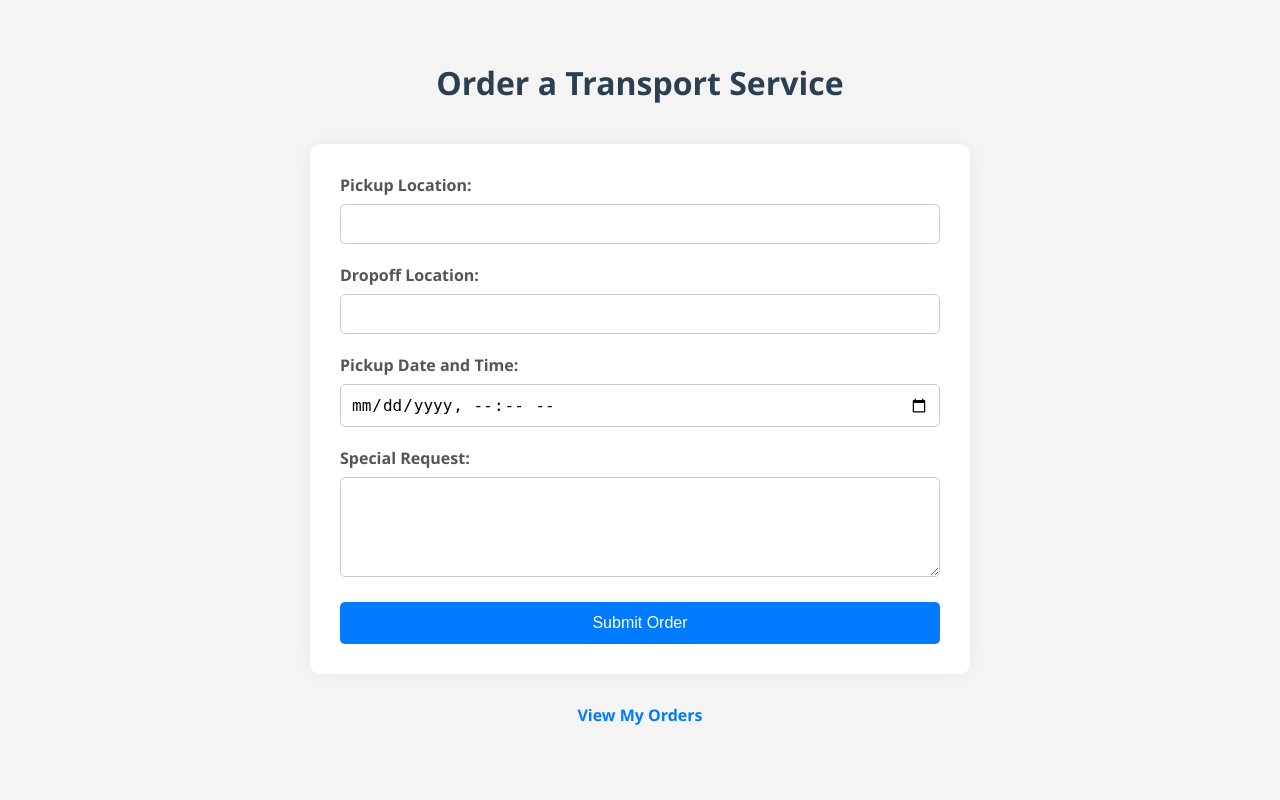
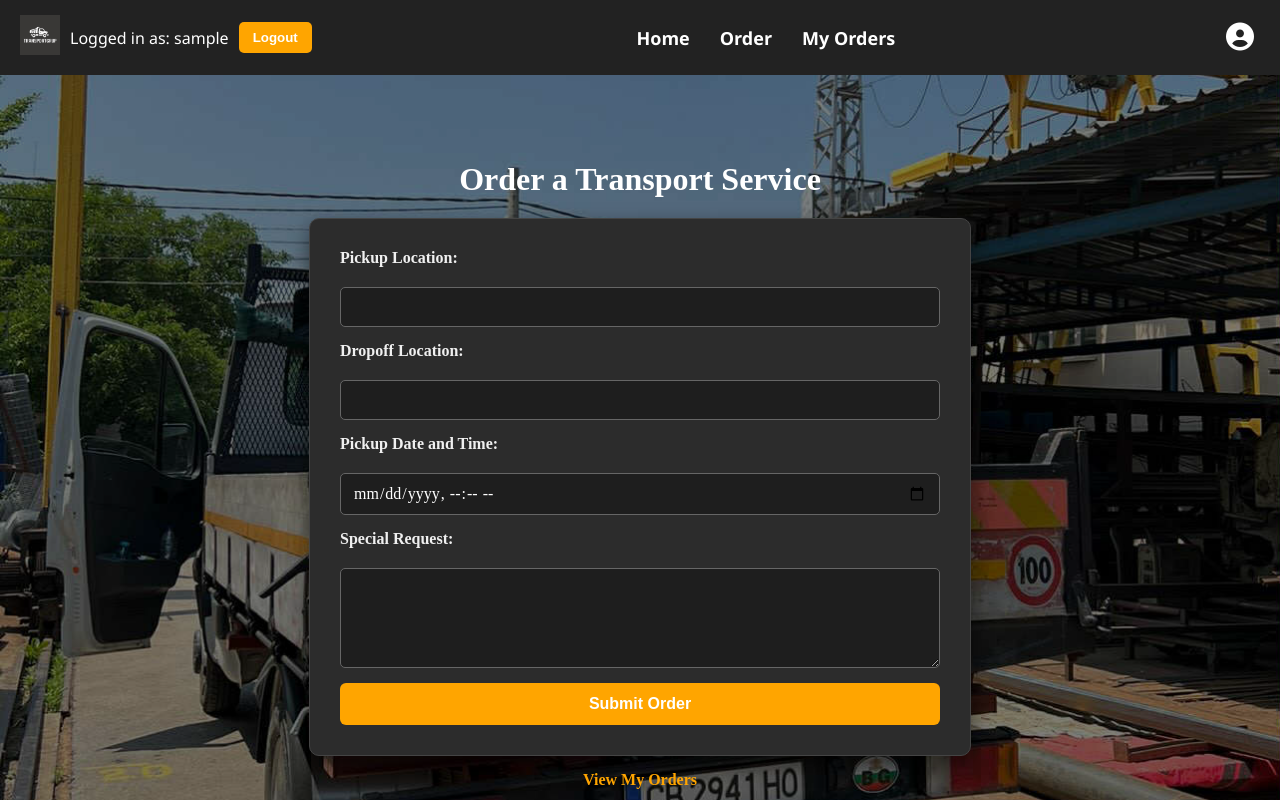
Before and after one commit to angelkejov/TransportLTD, a Spring Boot app: page /orders/new in a window 1280 px wide. Run offline with Spring Boot 4, Linux system fonts and the light colour scheme; the visitor is signed in with stand-in values (Sample User, id 1); some of the project's set-up classes (security, data sources, template engines, error pages and the like) are left out, and stand-ins take their place.

Commit message:
Doing some more front end

```diff
--- a/src/main/java/com/example/transportGrup/controller/ServiceOrderController.java
+++ b/src/main/java/com/example/transportGrup/controller/ServiceOrderController.java
@@ -24,8 +24,13 @@ public class ServiceOrderController {
     private final UserService userService;
 
     @GetMapping("/new")
-    public String showOrderForm(Model model) {
+    public String showOrderForm(Model model, Principal principal) {
         model.addAttribute("orderRequest", new ServiceOrderRequest());
+
+        if (principal != null) {
+            model.addAttribute("username", principal.getName());
+        }
+
         return "order-form";
     }
 
--- /dev/null
+++ b/src/main/resources/static/css/navbar-style.css
@@ -0,0 +1,77 @@
+         nav {
+            width: 100%;
+            background: #222;
+            color: white;
+            padding: 15px 20px;
+            display: flex;
+            justify-content: space-between;
+            align-items: center;
+            position: fixed;
+            top: 0;
+            left: 0;
+            z-index: 100;
+            box-sizing: border-box;
+            font-family: 'Segoe UI', Tahoma, Geneva, Verdana, sans-serif;
+        }
+
+        .nav-left {
+            display: flex;
+            align-items: center;
+        }
+
+        .nav-left img.logo {
+            height: 40px;
+            margin-right: 10px;
+        }
+
+        .nav-left span {
+            font-weight: 500;
+            font-size: 16px;
+        }
+
+        .nav-left form button {
+            background-color: #FFA500;
+            color: white;
+            border: none;
+            padding: 8px 14px;
+            margin-left: 10px;
+            border-radius: 5px;
+            font-weight: 600;
+            cursor: pointer;
+            transition: background-color 0.3s ease;
+        }
+
+        .nav-left form button:hover {
+            background-color: #d98200;
+        }
+
+        .nav-center {
+            display: flex;
+            justify-content: center;
+            gap: 30px;
+        }
+
+        .nav-center a {
+            color: white;
+            text-decoration: none;
+            font-weight: 600;
+            font-size: 18px;
+            transition: color 0.3s ease;
+        }
+
+        .nav-center a:hover {
+            color: #f79220;
+        }
+
+        .profile-btn {
+            font-size: 28px;
+            background: none;
+            border: none;
+            cursor: pointer;
+            color: white;
+            transition: color 0.3s ease;
+        }
+
+        .profile-btn:hover {
+            color: orange;
+        }
--- /dev/null
+++ b/src/main/resources/templates/fragments/navbar.html
@@ -0,0 +1,35 @@
+<!-- File: fragments/navbar.html -->
+<!DOCTYPE html>
+<html xmlns:th="http://www.thymeleaf.org">
+<head th:fragment="header">
+    <link rel="stylesheet" th:href="@{/css/navbar-style.css}" />
+    <link rel="stylesheet" href="https://cdnjs.cloudflare.com/ajax/libs/font-awesome/6.5.0/css/all.min.css">
+</head>
+<body>
+<nav th:fragment="navbar">
+    <div class="nav-left">
+        <a th:href="@{/}">
+            <img class="logo" src="/images/Logo.png" alt="Logo">
+        </a>
+        <span th:if="${username}" th:text="'Logged in as: ' + ${username}"></span>
+        <form th:action="@{/logout}" method="post" th:if="${username}">
+            <button type="submit">Logout</button>
+        </form>
+    </div>
+
+    <div class="nav-center">
+        <a th:href="@{/}">Home</a>
+        <a th:href="@{/orders/new}">Order</a>
+        <a th:href="@{/orders/my}">My Orders</a>
+    </div>
+
+    <div class="nav-right">
+        <form th:action="@{/profile}" method="get">
+            <button type="submit" class="profile-btn">
+                <i class="fas fa-user-circle"></i>
+            </button>
+        </form>
+    </div>
+</nav>
+</body>
+</html>
--- a/src/main/resources/templates/order-form.html
+++ b/src/main/resources/templates/order-form.html
@@ -1,99 +1,136 @@
 <!DOCTYPE html>
 <html xmlns:th="http://www.thymeleaf.org">
-<head>
-    <title>Order Transport Service</title>
+<head th:replace="fragments/navbar :: header">
+</head>
+
 <style>
     body {
-            font-family: 'Segoe UI', Tahoma, Geneva, Verdana, sans-serif;
-            background-color: #f4f4f4;
-            margin: 0;
-            padding: 40px 20px;
-            color: #333;
+      background: url('/images/Photo4.jpg') no-repeat center center fixed;
+      background-size: cover;
+      position: relative;
     }
 
-        h1 {
-            text-align: center;
-            color: #2c3e50;
-            margin-bottom: 40px;
+    body::before {
+      content: "";
+      position: fixed;
+      top: 0;
+      left: 0;
+      width: 100%;
+      height: 100%;
+      background-color: rgba(0, 0, 0, 0.5);
+      z-index: -1;
     }
 
-        form {
+    .form-container {
+      margin-top: 140px;
+      display: flex;
+      flex-direction: column;
+      align-items: center;
+    }
+
+    .form-container h1 {
+      color: white;
+      text-align: center;
+      margin-bottom: 20px;
+      font-size: 32px;
+      font-weight: bold;
+    }
+
+    .form-container form {
       max-width: 600px;
-            margin: 0 auto;
-            background: white;
+      width: 90%;
+      background: #2c2c2c;
       padding: 30px;
       border-radius: 10px;
-            box-shadow: 0 0 15px rgba(0, 0, 0, 0.05);
+      box-shadow: 0 8px 20px rgba(0, 0, 0, 0.5);
+      display: flex;
+      flex-direction: column;
+      gap: 15px;
+      border: 1px solid #444;
     }
 
-        label {
-            display: block;
-            margin-bottom: 8px;
+    .form-container form label {
       font-weight: bold;
-            color: #555;
+      color: #f0f0f0;
+      margin-bottom: 5px;
     }
 
-        input[type="text"],
-        input[type="datetime-local"],
-        textarea {
+    .form-container form input[type="text"],
+    .form-container form input[type="datetime-local"],
+    .form-container form textarea {
       width: 100%;
-            padding: 10px;
-            margin-bottom: 20px;
-            border: 1px solid #ccc;
+      padding: 10px 12px;
+      font-size: 16px;
+      border: 1px solid #666;
       border-radius: 5px;
-            font-size: 16px;
       box-sizing: border-box;
+      font-family: inherit;
+      background-color: #1e1e1e;
+      color: #fff;
+      transition: border-color 0.2s ease-in-out;
     }
 
-        textarea {
-            resize: vertical;
-            min-height: 100px;
+    .form-container form input:focus,
+    .form-container form textarea:focus {
+      outline: none;
+      border-color: #ffa500;
+      box-shadow: 0 0 0 2px rgba(255, 165, 0, 0.2);
     }
 
-        button {
-            width: 100%;
-            background-color: #007bff;
+    .form-container form textarea {
+      min-height: 100px;
+      resize: vertical;
+    }
+
+    .form-container form button[type="submit"] {
+      background-color: #FFA500;
       color: white;
       border: none;
       padding: 12px;
       font-size: 16px;
-            border-radius: 5px;
+      border-radius: 6px;
+      font-weight: bold;
       cursor: pointer;
       transition: background-color 0.3s ease;
+      box-shadow: none;
+      outline: none;
     }
 
-        button:hover {
-            background-color: #0056b3;
+    .form-container form button[type="submit"]:hover {
+      background-color: #d98200;
     }
 
-        a {
-            display: block;
+    .form-container a {
+      margin-top: 15px;
       text-align: center;
-            margin-top: 30px;
+      color: #FFA500;
       font-weight: bold;
-            color: #007bff;
       text-decoration: none;
     }
 
-        a:hover {
+    .form-container a:hover {
       text-decoration: underline;
     }
+
+
 </style>
 
-</head>
 <body>
+
+<nav th:replace="fragments/navbar :: navbar"></nav>
+
+<div class="form-container">
     <h1>Order a Transport Service</h1>
 
-<div class="form-container">
     <form th:action="@{/orders/submit}" th:object="${orderRequest}" method="post">
         <label>Pickup Location:</label>
-        <input type="text" th:field="*{pickupLocation}" required/>
+        <input type="text" th:field="*{pickupLocation}" required />
 
         <label>Dropoff Location:</label>
-        <input type="text" th:field="*{dropoffLocation}" required/>
+        <input type="text" th:field="*{dropoffLocation}" required />
 
         <label>Pickup Date and Time:</label>
-        <input type="datetime-local" th:field="*{pickupTime}" required/>
+        <input type="datetime-local" th:field="*{pickupTime}" required />
 
         <label>Special Request:</label>
         <textarea th:field="*{specialRequest}"></textarea>
@@ -104,5 +141,4 @@
     <a th:href="@{/orders/my}">View My Orders</a>
 </div>
 </body>
-
 </html>
```
Lines whose indentation alone changed are shown as unchanged.
